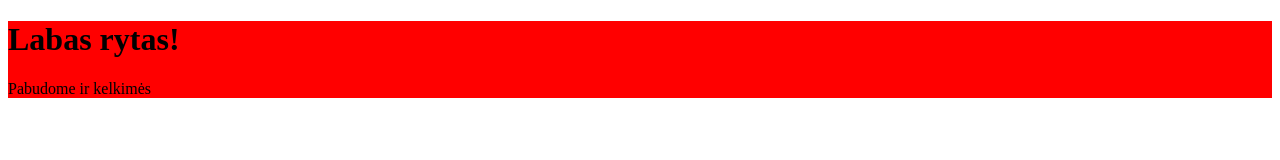
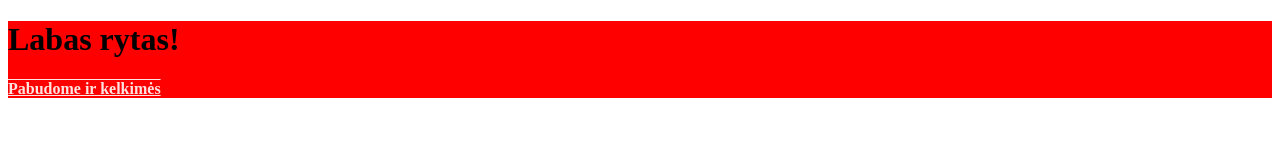
Before and after one commit to Aurelijus-78/pirmas-front-end-testas, a plain HTML site: page index.html in a window 1280 px wide. Drawn offline with Linux system fonts and the light colour scheme.

Commit message:
p text decoration

```diff
--- a/main.css
+++ b/main.css
@@ -1,3 +1,12 @@
 div {
     background: red;
 }
+    h1 {
+
+    }
+    p {
+        text-decoration: underline overline;
+        font-weight: bold;
+        color: mistyrose;
+
+    }
```
